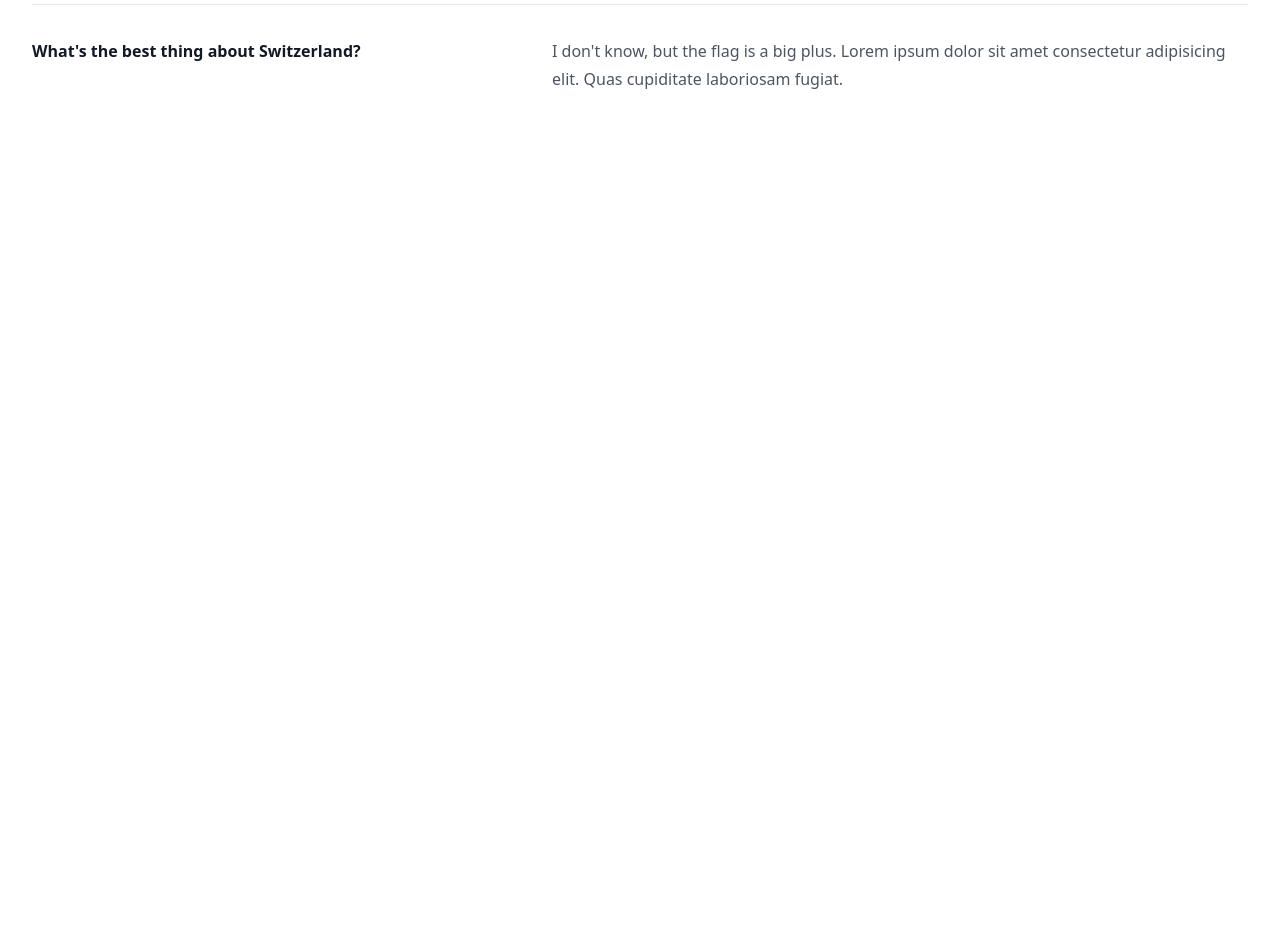
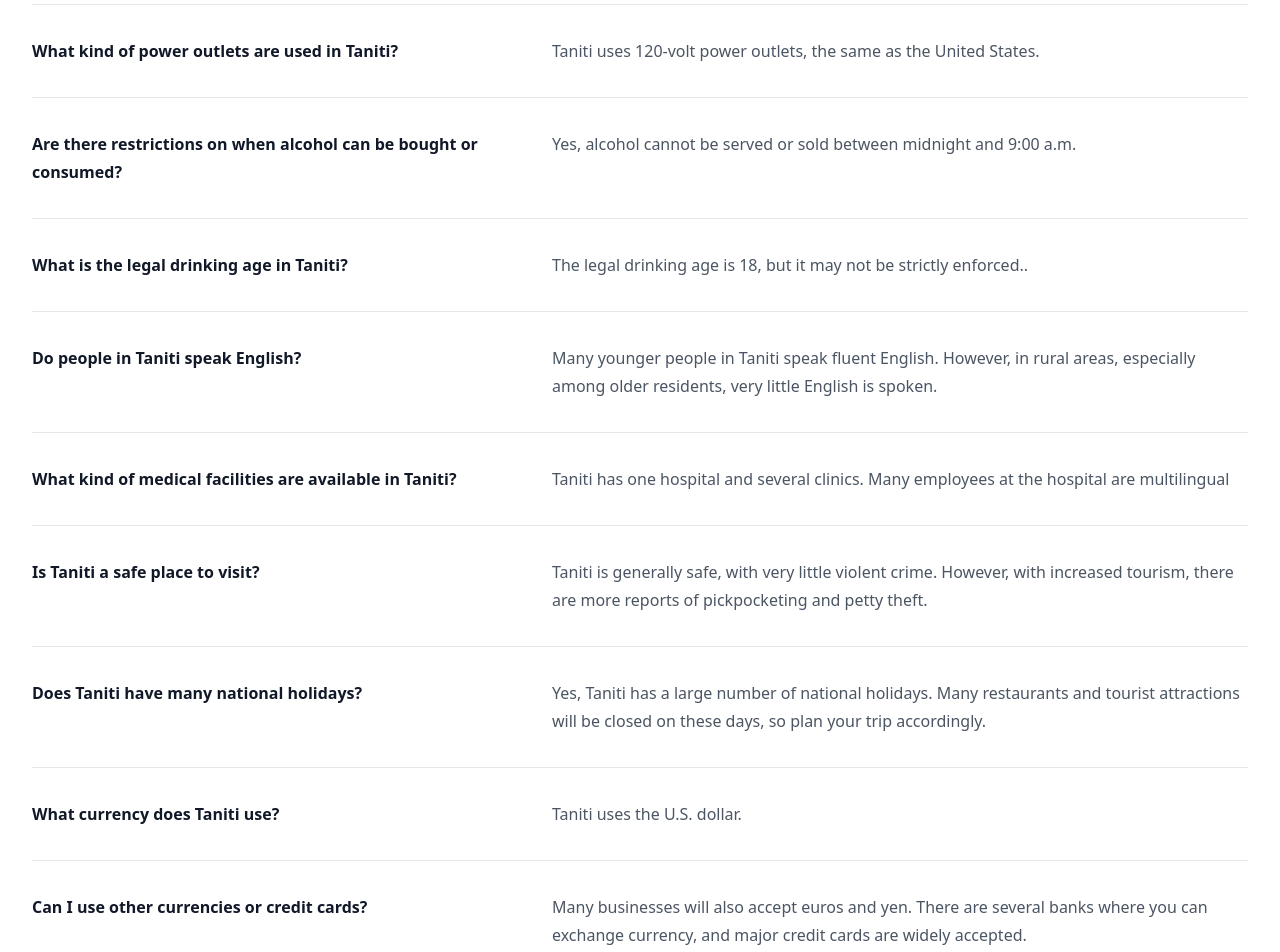
Before and after one commit to lee14k/tourism, a Next.js app: page /FAQ in a window 1280 px wide. Shown: the part 300-1252 px from the top of the page. Before the commit the page ends 800 px from the top, so only its background shows below. Built offline with nearby package versions, Linux system fonts and the light colour scheme.

Commit message:
fixing navbar, hotel and transportation

```diff
--- a/components/ContactFill.tsx
+++ b/components/ContactFill.tsx
@@ -1,7 +1,7 @@
 import { useState, Fragment } from 'react';
 import { ChevronDownIcon } from '@heroicons/react/20/solid';
 import { Switch } from '@headlessui/react';
-
+import Navbar from '@/components/Navbar';
 // Typing the function for classNames could be as simple as this:
 function classNames(...classes: (string | boolean)[]): string {
   return classes.filter(Boolean).join(' ');
@@ -10,7 +10,9 @@ function classNames(...classes: (string | boolean)[]): string {
 const ContactFill: React.FC = () => {
 const [agreed, setAgreed] = useState<boolean>(false);
   return (
-    <div className="isolate bg-white px-6 py-24 sm:py-32 lg:px-8">
+    <div className="isolate bg-white px-6 ">
+                    <Navbar/>
+
       <div
         className="absolute inset-x-0 top-[-10rem] -z-10 transform-gpu overflow-hidden blur-3xl sm:top-[-20rem]"
         aria-hidden="true"
--- a/components/Lodging.tsx
+++ b/components/Lodging.tsx
@@ -1,3 +1,8 @@
-const Lodging: React.FC = () => <div>This is Component C</div>;
+const Lodging: React.FC = () =>     <div className="grid grid-cols-2">
+<div className="lodging">This is Component A</div>
+<div>
+    <h1>Food in Taniti</h1>
+</div>
+</div>;
 
 export default Lodging
--- a/components/Navbar.tsx
+++ b/components/Navbar.tsx
@@ -2,6 +2,7 @@ import { Fragment } from 'react'
 import { Disclosure } from '@headlessui/react'
 import { Bars3Icon, BellIcon, XMarkIcon } from '@heroicons/react/24/outline'
 import Link from 'next/link'
+import { useRouter } from "next/router";
 
 interface NavigationItem {
   name: string;
@@ -10,7 +11,7 @@ interface NavigationItem {
 }
 
 const navigation: NavigationItem[] = [
-  { name: 'Home', href: '/', current: true },
+  { name: 'Home', href: '/', current: false },
   { name: 'Plan your Trip', href: '/plan', current: false },
   { name: 'Things To Do', href: '/thingstodo', current: false },
   { name: 'FAQs', href: '/FAQ', current: false },
@@ -22,6 +23,14 @@ function classNames(...classes: (string | boolean)[]) {
 }
 
 export default function Navbar() {
+  const router = useRouter();
+
+  // Update navigation array based on the current route
+  const updatedNavigation = navigation.map((item) => ({
+    ...item,
+    current: item.href === router.asPath,
+  }));
+
   return (
     <Disclosure as="nav" className="">
       {({ open }) => (
--- /dev/null
+++ b/components/Transportation.tsx
@@ -0,0 +1,11 @@
+export default function Transportation ()
+ {
+    return (
+        <div className="grid grid-cols-2">
+        <div className="transportation">This is Component A</div>
+        <div>
+            <h1>Food in Taniti</h1>
+        </div>
+        </div>
+    )
+ }
--- a/pages/FAQ.tsx
+++ b/pages/FAQ.tsx
@@ -2,11 +2,58 @@ import Navbar from "@/components/Navbar"
 const faqs = [
     {
       id: 1,
-      question: "What's the best thing about Switzerland?",
+      question: "What kind of power outlets are used in Taniti?",
       answer:
-        "I don't know, but the flag is a big plus. Lorem ipsum dolor sit amet consectetur adipisicing elit. Quas cupiditate laboriosam fugiat.",
+        "Taniti uses 120-volt power outlets, the same as the United States.",
     },
-    // More questions...
+    {
+      id: 2,
+      question: "Are there restrictions on when alcohol can be bought or consumed? ",
+      answer:
+        "Yes, alcohol cannot be served or sold between midnight and 9:00 a.m.",
+    },
+    {
+      id: 3,
+      question: "What is the legal drinking age in Taniti?",
+      answer:
+        "The legal drinking age is 18, but it may not be strictly enforced..",
+    },
+    {
+      id: 4,
+      question: "Do people in Taniti speak English?       ",
+      answer:
+        "Many younger people in Taniti speak fluent English. However, in rural areas, especially among older residents, very little English is spoken.",
+    },
+    {
+      id: 5,
+      question: "What kind of medical facilities are available in Taniti?       ",
+      answer:
+        "Taniti has one hospital and several clinics. Many employees at the hospital are multilingual",
+    },
+    {
+      id: 6,
+      question: "Is Taniti a safe place to visit? ",
+      answer:
+        "Taniti is generally safe, with very little violent crime. However, with increased tourism, there are more reports of pickpocketing and petty theft.",
+    },
+    {
+      id: 7,
+      question: "Does Taniti have many national holidays?",
+      answer:
+        "Yes, Taniti has a large number of national holidays. Many restaurants and tourist attractions will be closed on these days, so plan your trip accordingly.",
+    },
+    {
+      id: 8,
+      question: "What currency does Taniti use?",
+      answer:
+        "Taniti uses the U.S. dollar.",
+    },
+    {
+      id: 9,
+      question: "Can I use other currencies or credit cards? ",
+      answer:
+        "Many businesses will also accept euros and yen. There are several banks where you can exchange currency, and major credit cards are widely accepted.",
+    },
   ]
 
   export default function FAQ() {
--- a/pages/contact.tsx
+++ b/pages/contact.tsx
@@ -1,7 +1,9 @@
-
+import Navbar from '@/components/Navbar'
 import ContactFill from '../components/ContactFill'
 export default function Contact () {
     return (
+        <div>
         <ContactFill/>
+        </div>
     )
 }
--- a/pages/plan.tsx
+++ b/pages/plan.tsx
@@ -2,6 +2,7 @@ import React, { ComponentType, useState } from 'react';
 import Lodging from '@/components/Lodging';
 import Food from '@/components/Food';
 import Navbar from '@/components/Navbar';
+import Transportation from '@/components/Transportation';
 const ParentComponent: React.FC = () => {
 const [activeComponent, setActiveComponent] = useState<string>(null);
 
@@ -11,6 +12,8 @@ const renderComponent = () => {
             return <Food />;
         case 'Lodging':
             return <Lodging />;
+        case 'Transportation':
+            return <Transportation/>
 
         default:
             return <div>Select a component</div>;
@@ -24,6 +27,8 @@ const renderComponent = () => {
       <button onClick={() => setActiveComponent('Food')}>Load Component A</button>
       </div>
       <button onClick={() => setActiveComponent('Lodging')}>Load Component B</button>
+      <button onClick={() => setActiveComponent('Transportation')}>Load Component C</button>
+
       <div>{renderComponent()}</div>
     </div>
   );
--- a/styles/globals.css
+++ b/styles/globals.css
@@ -8,3 +8,17 @@
   height: 500px;
   background-size: cover;
 }
+
+.lodging {
+    background-image: url("/hotel.jpg");
+    width: 75%;
+    height: 500px;
+    background-size: cover;
+}
+
+.transportation {
+    background-image: url("/hotel.jpg");
+    width: 75%;
+    height: 500px;
+    background-size: cover;
+}
```
Also changed, not shown: 1 other file (tests, documents, lock files or other folders).
